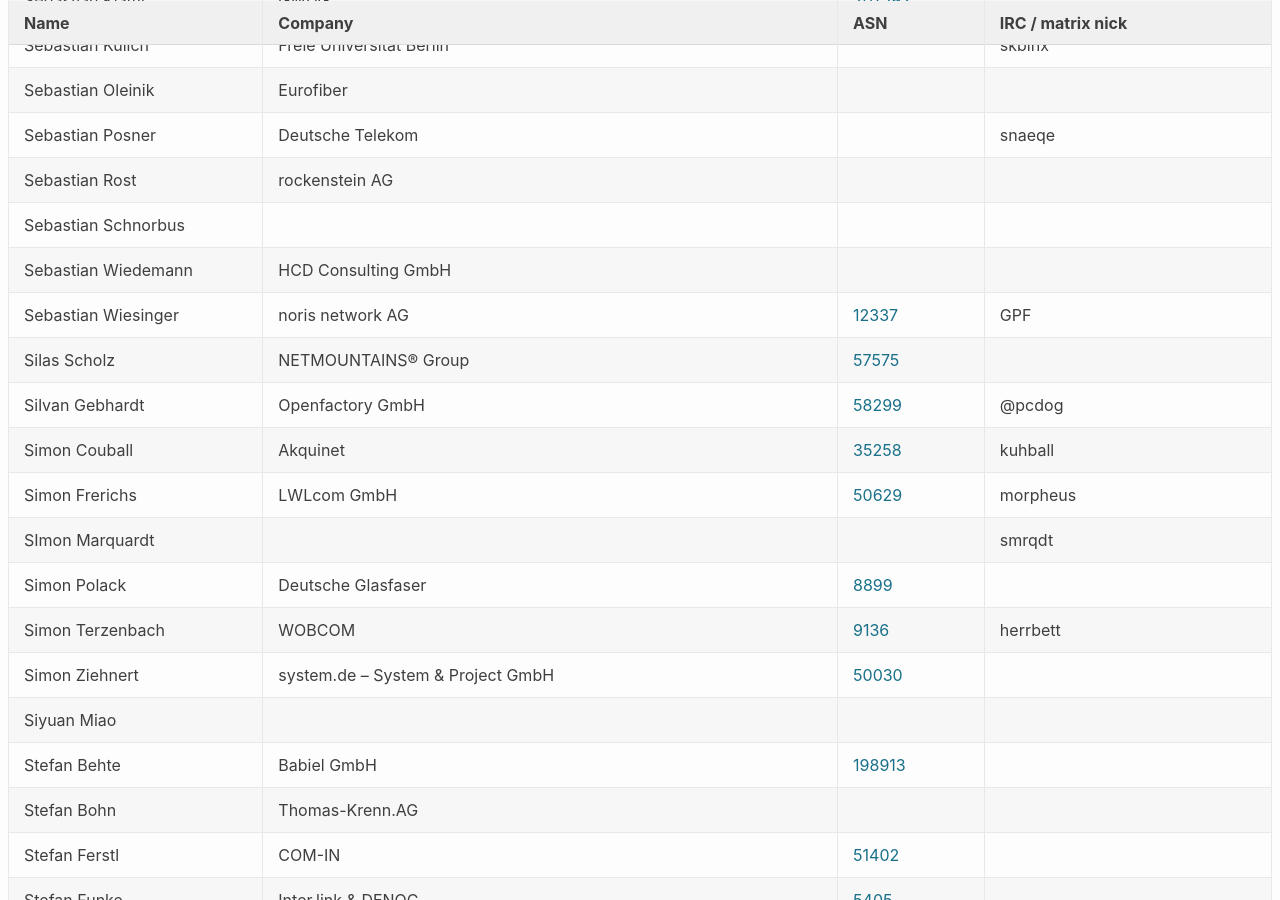
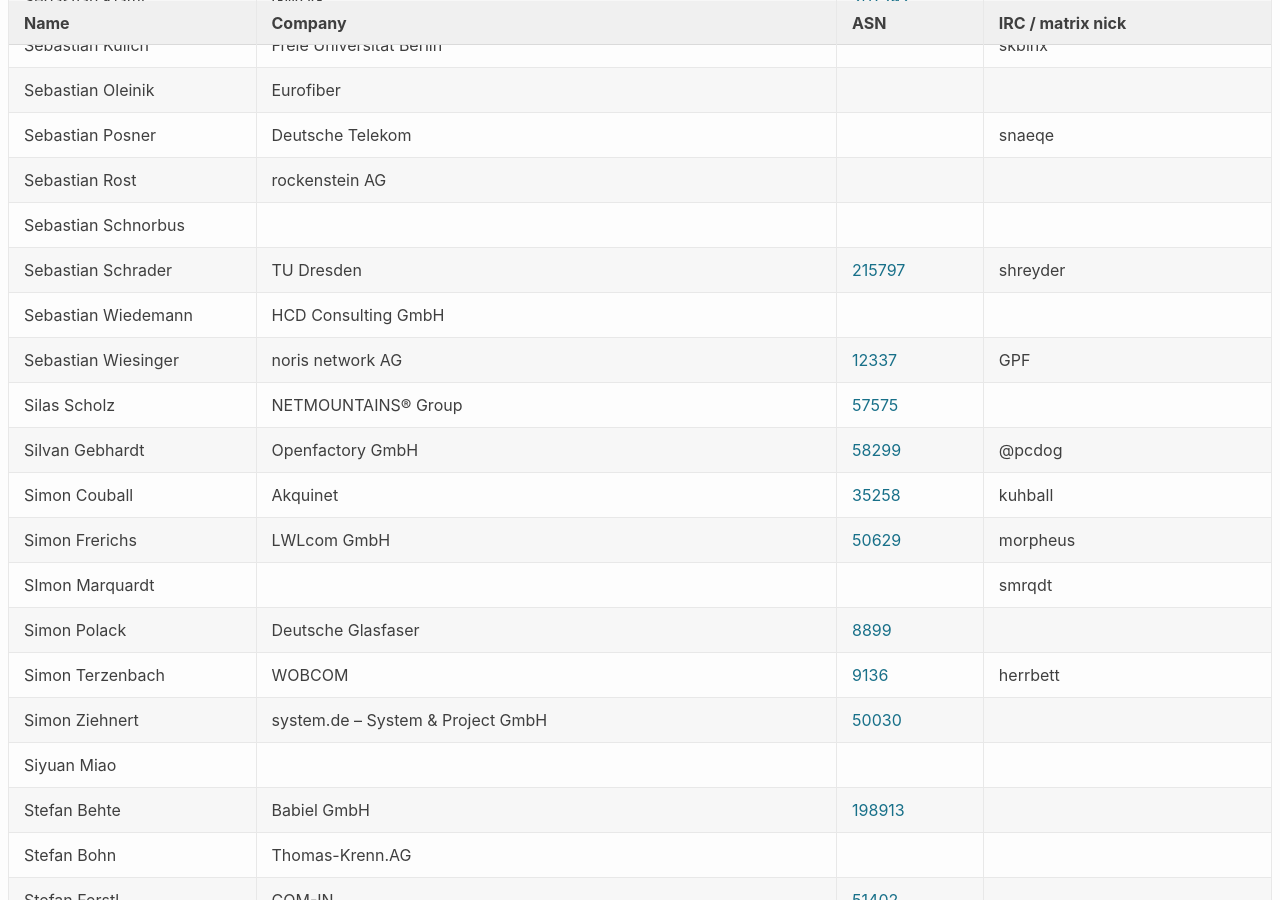
Before and after one commit to denog/pretix-attendeelist, a Jekyll site: the page built from denog16/index.markdown, in a window 1280 px wide and 900 px high, scrolled down 20050 px. Built offline with Jekyll 4.4.1, drawn with Linux system fonts in a browser that asks for light colours; some of the changed text lies outside the part shown.

Commit message:
Latest data: Thu Nov  7 08:49:07 UTC 2024

```diff
--- a/_data/attendees_denog16_onsite.json
+++ b/_data/attendees_denog16_onsite.json
@@ -2676,6 +2676,12 @@
     "asn": null
   },
   {
+    "name": "Sebastian Schrader",
+    "company": "TU Dresden",
+    "irc": "shreyder",
+    "asn": "215797"
+  },
+  {
     "name": "Sebastian Wiedemann",
     "company": "HCD Consulting GmbH",
     "irc": null,
@@ -3214,11 +3220,5 @@
     "company": null,
     "irc": null,
     "asn": null
-  },
-  {
-    "name": "Zentraler Rechnungseingang",
-    "company": "TU Dresden",
-    "irc": "shreyder",
-    "asn": "215797"
   }
 ]
```
